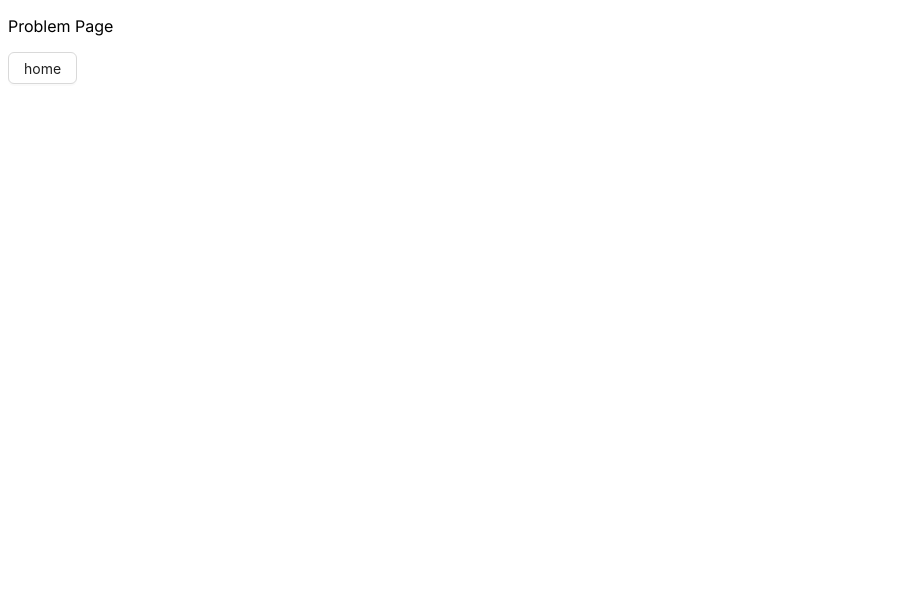
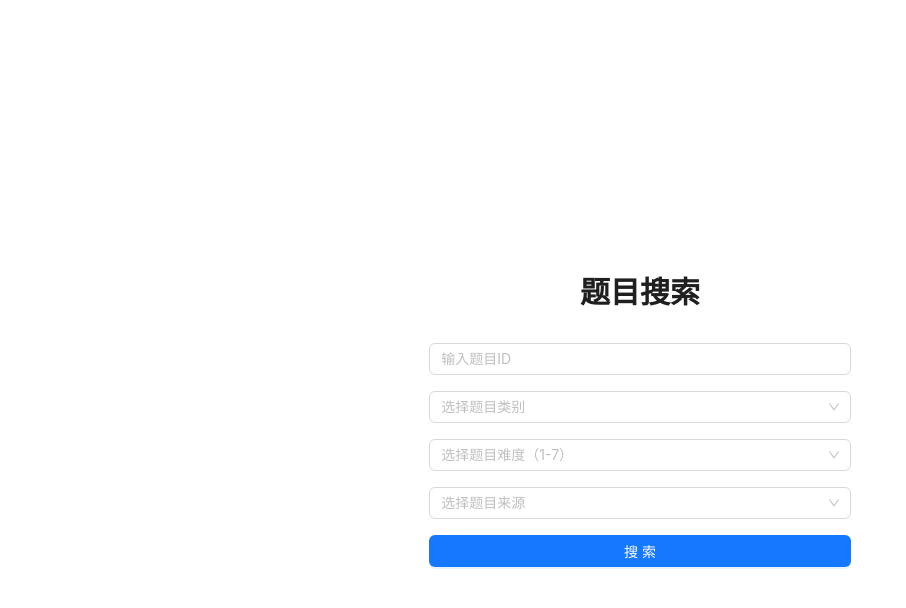
Before and after one commit to xy-guo21/BHSFMathWeb, a Next.js app in the folder frontend/: page /problem in a window 1280 px wide. Shown: the top 608 px of the page, without its empty margins (0-906 px from the left). Built offline with nearby package versions, Linux system fonts and the light colour scheme.

Commit message:
add naive problem search

```diff
--- a/frontend/src/app/admin/registration/page.tsx
+++ b/frontend/src/app/admin/registration/page.tsx
@@ -40,7 +40,7 @@ const RegistrationForm: React.FC = () => {
 
   const validatePassword = (rule: any, value: string) => {
     if (value && value.length < 6) {
-      return Promise.reject('Password must be at least 6 characters long');
+      return Promise.reject('密码必须不少于6位');
     }
     return Promise.resolve();
   };
--- a/frontend/src/app/problem/page.tsx
+++ b/frontend/src/app/problem/page.tsx
@@ -1,11 +1,115 @@
 'use client'
-import React from "react";
-import { HomeButton } from "../Global/navi";
+import React, { useState } from 'react';
+import { Input, Button, Row, Col, Typography, Tag, Select } from 'antd';
 
-const ProblemPage: React.FC = () => {
-    return <>
-        <p>Problem Page</p>
-        <HomeButton/>
-    </>
-}
-export default ProblemPage;
+
+const { Title } = Typography;
+const { Option } = Select;
+
+// 模拟数学竞赛题目数据（中文）
+const mockMathContestQuestions = [
+    { id: '1', title: '解方程：2x + 5 = 11，求 x 的值', difficulty: 2, topics: ['代数'], source: '数学竞赛 2020' },
+    { id: '2', title: '前 10 个质数的和是多少？', difficulty: 5, topics: ['数论'], source: '数学奥林匹克练习' },
+    { id: '3', title: '如果一个三角形的角度分别为30°、60°和90°，其边长的比是多少？', difficulty: 3, topics: ['几何'], source: '几何挑战' },
+    { id: '4', title: '解方程组：3x + y = 10，2x - y = 5', difficulty: 4, topics: ['代数'], source: '数学竞赛 2019' },
+    { id: '5', title: '在一个数列中，每一项是前一项加 3 得到的。如果第一项是 4，求第 10 项是多少？', difficulty: 3, topics: ['组合'], source: '数值模式测试' },
+    { id: '6', title: '一个矩形田地长40米，宽30米，其面积是多少平方米？', difficulty: 2, topics: ['几何'], source: '数学测验' },
+    { id: '7', title: '如果一个直角三角形的边长分别是5、12和13，最大的角的度数是多少？', difficulty: 4, topics: ['几何'], source: '三角学挑战' },
+    { id: '8', title: '当 2^10 被 7 整除时，余数是多少？', difficulty: 5, topics: ['数论'], source: '数学奥林匹克准备' },
+    { id: '9', title: '一个圆的半径是8厘米，其周长是多少？', difficulty: 3, topics: ['几何'], source: '圆形性质测试' },
+    { id: '10', title: '简化表达式：(4a^2b^3)(2ab^2)', difficulty: 2, topics: ['代数'], source: '代数基础' },
+    // 添加更多的数学竞赛题目
+    // ...
+    { id: '17', title: '如果一个正方形的周长是36厘米，每边的长度是多少？', difficulty: 2, topics: ['几何'], source: '几何挑战' },
+    { id: '18', title: '一个数列由递推关系定义：a_n = a_{n-1} + 2，其中 a_1 = 3。求这个数列的第 5 项。', difficulty: 3, topics: ['组合'], source: '数值模式测试' },
+    { id: '19', title: '解不等式：2x - 7 > 5', difficulty: 4, topics: ['代数'], source: '数学竞赛 2021' },
+    { id: '20', title: '一个直角三角形中，一个角是45°。如果斜边长度是10厘米，邻边的长度是多少？', difficulty: 3, topics: ['几何'], source: '三角学挑战' },
+  ];
+
+
+const ProblemSearch: React.FC = () => {
+  const [questionId, setQuestionId] = useState('');
+  const [selectedTopic, setSelectedTopic] = useState('');
+  const [selectedDifficulty, setSelectedDifficulty] = useState<number | undefined>(undefined);
+  const [selectedSource, setSelectedSource] = useState('');
+  const [question, setQuestion] = useState<any>(null); // Updated type
+
+  const handleSearch = () => {
+    // Simulate fetching question from a database by criteria
+    const foundQuestion = mockMathContestQuestions.find(q =>
+      (q.id === questionId || !questionId) &&
+      (q.topics.includes(selectedTopic) || !selectedTopic) &&
+      (q.difficulty === selectedDifficulty || selectedDifficulty === undefined) &&
+      (q.source === selectedSource || !selectedSource)
+    );
+    setQuestion(foundQuestion);
+  };
+
+  return (
+    <Row justify="center" align="middle" style={{ height: '100vh' }}>
+      <Col span={8}>
+        <Title level={2} style={{ textAlign: 'center', marginBottom: '2rem' }}>
+          题目搜索
+        </Title>
+        <Input
+          placeholder="输入题目ID"
+          value={questionId}
+          onChange={(e) => setQuestionId(e.target.value)}
+          style={{ marginBottom: '1rem' }}
+        />
+        <Select
+          showSearch
+          style={{ width: '100%', marginBottom: '1rem' }}
+          placeholder="选择题目类别"
+          optionFilterProp="children"
+          onChange={(value) => setSelectedTopic(value)}
+        >
+          {mockMathContestQuestions.flatMap(question => question.topics).filter((value, index, self) => self.indexOf(value) === index).map((topic, index) => (
+            <Option key={index} value={topic}>{topic}</Option>
+          ))}
+        </Select>
+        <Select
+          style={{ width: '100%', marginBottom: '1rem' }}
+          placeholder="选择题目难度（1-7）"
+          onChange={(value) => setSelectedDifficulty(value)}
+        >
+          {[1, 2, 3, 4, 5, 6, 7].map((difficulty, index) => (
+            <Option key={index} value={difficulty}>{difficulty}</Option>
+          ))}
+        </Select>
+        <Select
+          showSearch
+          style={{ width: '100%', marginBottom: '1rem' }}
+          placeholder="选择题目来源"
+          optionFilterProp="children"
+          onChange={(value) => setSelectedSource(value)}
+        >
+          {mockMathContestQuestions.flatMap(question => question.source).filter((value, index, self) => self.indexOf(value) === index).map((source, index) => (
+            <Option key={index} value={source}>{source}</Option>
+          ))}
+        </Select>
+        <Button type="primary" onClick={handleSearch} style={{ width: '100%' }}>
+          搜索
+        </Button>
+        {question && (
+          <div style={{ marginTop: '2rem' }}>
+            <Title level={3}>搜索结果</Title>
+            <div>
+              <Title level={4}>{`题目ID: ${question.id}`}</Title>
+              <Title level={5}>{`标题: ${question.title}`}</Title>
+              <p>{`难度: ${question.difficulty}`}</p>
+              <p>{`来源: ${question.source}`}</p>
+              <p>
+                类别: {question.topics.map((topic: string, index: number) => (
+                  <Tag key={index}>{topic}</Tag>
+                ))}
+              </p>
+            </div>
+          </div>
+        )}
+      </Col>
+    </Row>
+  );
+};
+
+export default ProblemSearch;
```
